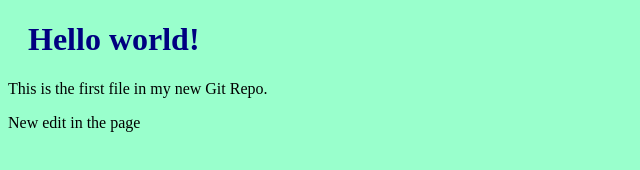
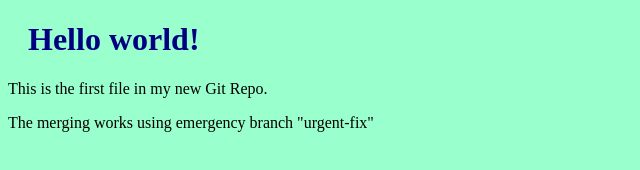
Before and after one commit to nip4m/hello-world, a plain HTML site: page index.html in a window 1280 px wide. Shown: the whole page, without its empty margins (0-640 px from the left). Drawn offline with Linux system fonts and the light colour scheme.

Commit message:
updated index.html with emergency fix

```diff
--- a/index.html
+++ b/index.html
@@ -8,6 +8,6 @@
 
 	<h1>Hello world!</h1>
 	<p>This is the first file in my new Git Repo.</p>
-	<p>New edit in the page</p>
+	<p>The merging works using emergency branch "urgent-fix"</p>
 </body>
 </html>
```
